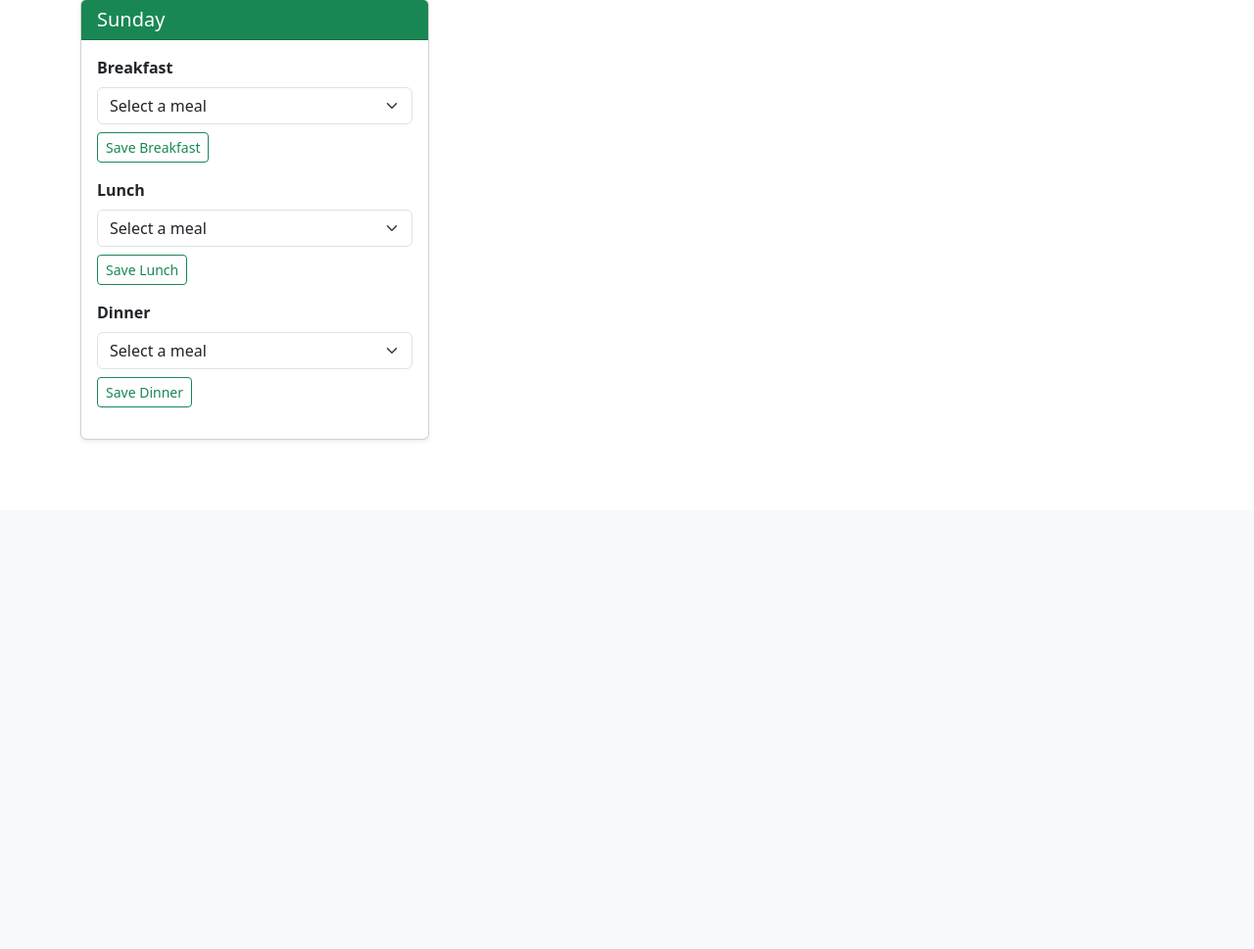
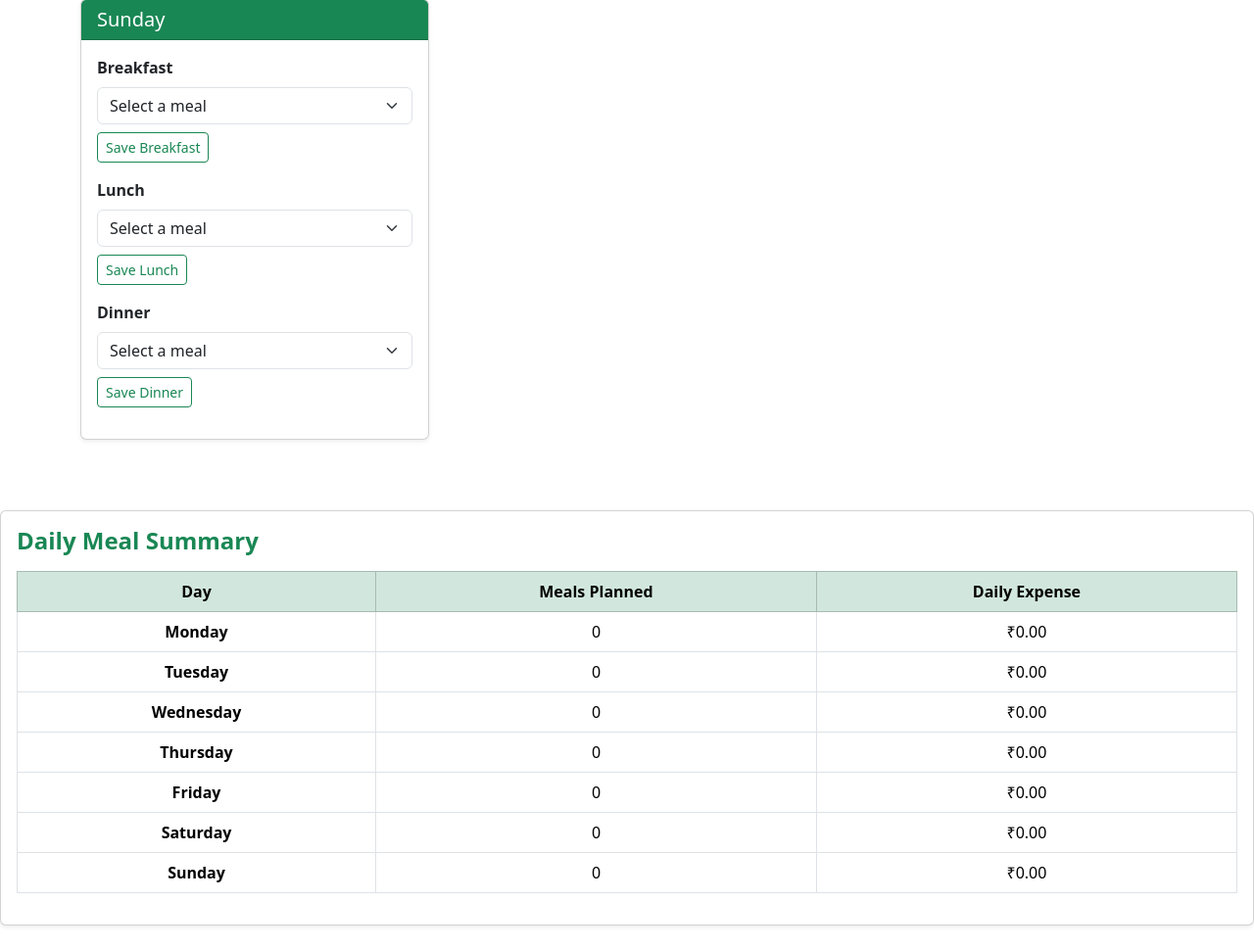
Before and after one commit to saiananyaparuchuru-pixel/Daily-Bite, a Flask app: page /planner in a window 1280 px wide. Shown: the part 1521-2490 px from the top of the page at 98% size. Before the commit the page ends 1970 px from the top, so only its background shows below. Run offline with Flask 3, Linux system fonts and the light colour scheme; data comes from the database, SQL or seed files in the repository; data that the repository does not hold is empty.

Commit message:
Added daily meal summary

```diff
--- a/app.py
+++ b/app.py
@@ -10,7 +10,8 @@ from database import (
     get_weekly_plan,
     get_weekly_budget,
     save_weekly_limit,
-    get_weekly_limit
+    get_weekly_limit,
+    get_daily_summary
 )
 app = Flask(__name__)
 app.secret_key = "dailybite-development-key"
@@ -50,6 +51,7 @@ def planner():
     plans = get_weekly_plan()
     weekly_budget = get_weekly_budget()
     weekly_limit = get_weekly_limit()
+    daily_summary = get_daily_summary()
 
     remaining_budget = weekly_limit - weekly_budget
 
@@ -59,9 +61,9 @@ def planner():
         plans=plans,
         weekly_budget=weekly_budget,
         weekly_limit=weekly_limit,
-        remaining_budget=remaining_budget
+        remaining_budget=remaining_budget,
+        daily_summary=daily_summary
     )
-
 
 @app.route("/save-plan", methods=["POST"])
 def save_plan():
--- a/database.py
+++ b/database.py
@@ -259,3 +259,35 @@ def get_weekly_limit():
     connection.close()
 
     return plans
+def get_daily_summary():
+
+    connection = get_db_connection()
+
+    summary = connection.execute("""
+        SELECT
+            day,
+            COUNT(*) AS meal_count,
+            SUM(meals.price) AS daily_total
+
+        FROM weekly_plans
+
+        JOIN meals
+        ON weekly_plans.meal_id = meals.id
+
+        GROUP BY day
+
+        ORDER BY
+            CASE day
+                WHEN 'Monday' THEN 1
+                WHEN 'Tuesday' THEN 2
+                WHEN 'Wednesday' THEN 3
+                WHEN 'Thursday' THEN 4
+                WHEN 'Friday' THEN 5
+                WHEN 'Saturday' THEN 6
+                WHEN 'Sunday' THEN 7
+            END
+    """).fetchall()
+
+    connection.close()
+
+    return summary
--- a/templates/planner.html
+++ b/templates/planner.html
@@ -216,5 +216,56 @@
 
 </div>
 
+<!-- Daily Meal Summary -->
+<div class="card shadow-sm mb-4">
+    <div class="card-body">
+
+        <h4 class="fw-bold text-success mb-3">
+            Daily Meal Summary
+        </h4>
+
+        <div class="table-responsive">
+            <table class="table table-bordered table-hover text-center">
+
+                <thead class="table-success">
+                    <tr>
+                        <th>Day</th>
+                        <th>Meals Planned</th>
+                        <th>Daily Expense</th>
+                    </tr>
+                </thead>
+
+                <tbody>
+                    {% set days = [
+                        'Monday', 'Tuesday', 'Wednesday',
+                        'Thursday', 'Friday', 'Saturday', 'Sunday'
+                    ] %}
+
+                    {% for day in days %}
+
+                        {% set ns = namespace(count=0, total=0) %}
+
+                        {% for item in daily_summary %}
+                            {% if item['day'] == day %}
+                                {% set ns.count = item['meal_count'] %}
+                                {% set ns.total = item['daily_total'] %}
+                            {% endif %}
+                        {% endfor %}
+
+                        <tr>
+                            <td class="fw-bold">{{ day }}</td>
+                            <td>{{ ns.count }}</td>
+                            <td>₹{{ "%.2f"|format(ns.total) }}</td>
+                        </tr>
+
+                    {% endfor %}
+                </tbody>
+
+            </table>
+        </div>
+
+    </div>
+</div>
+
 </body>
 </html>
```
